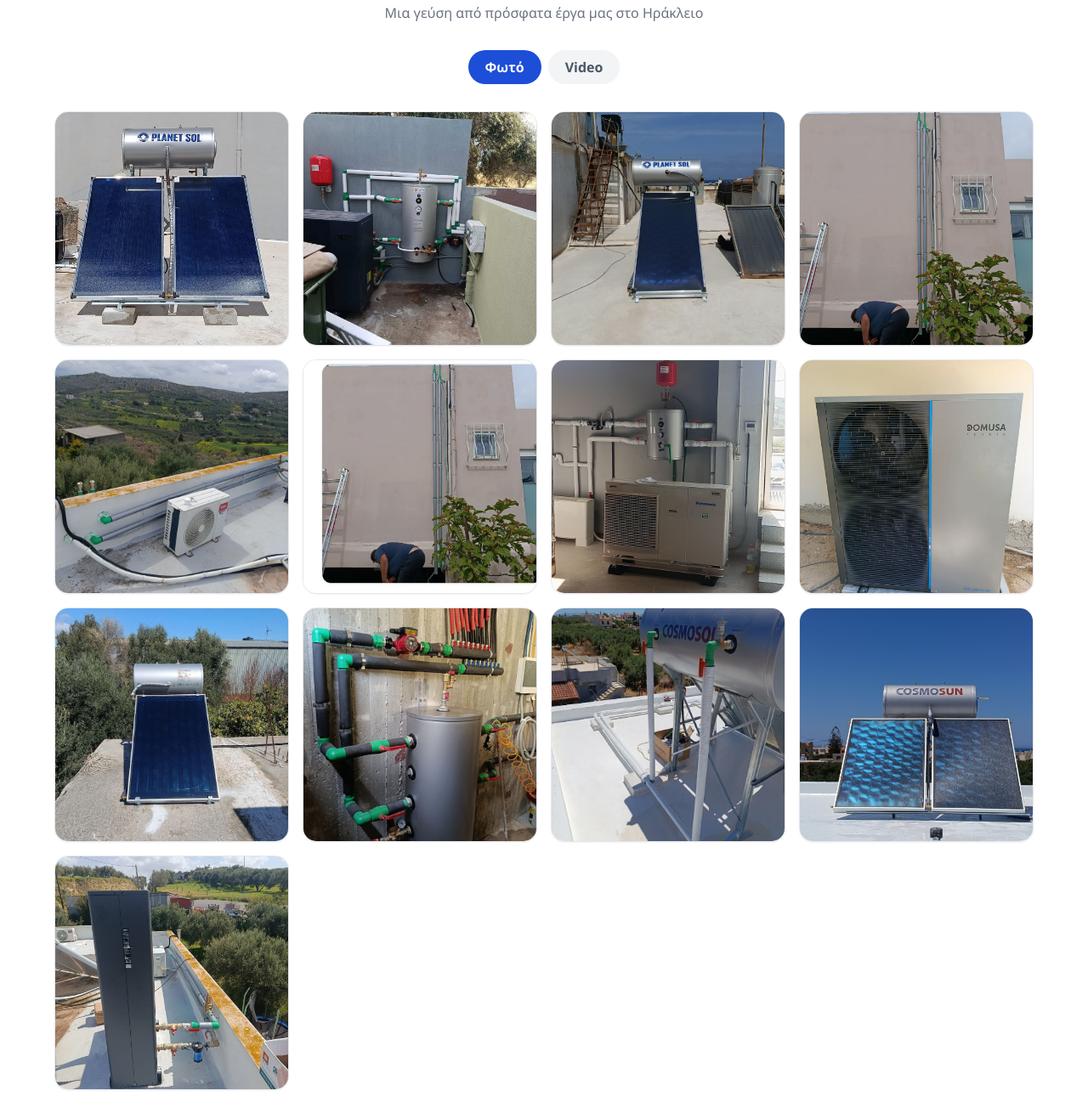
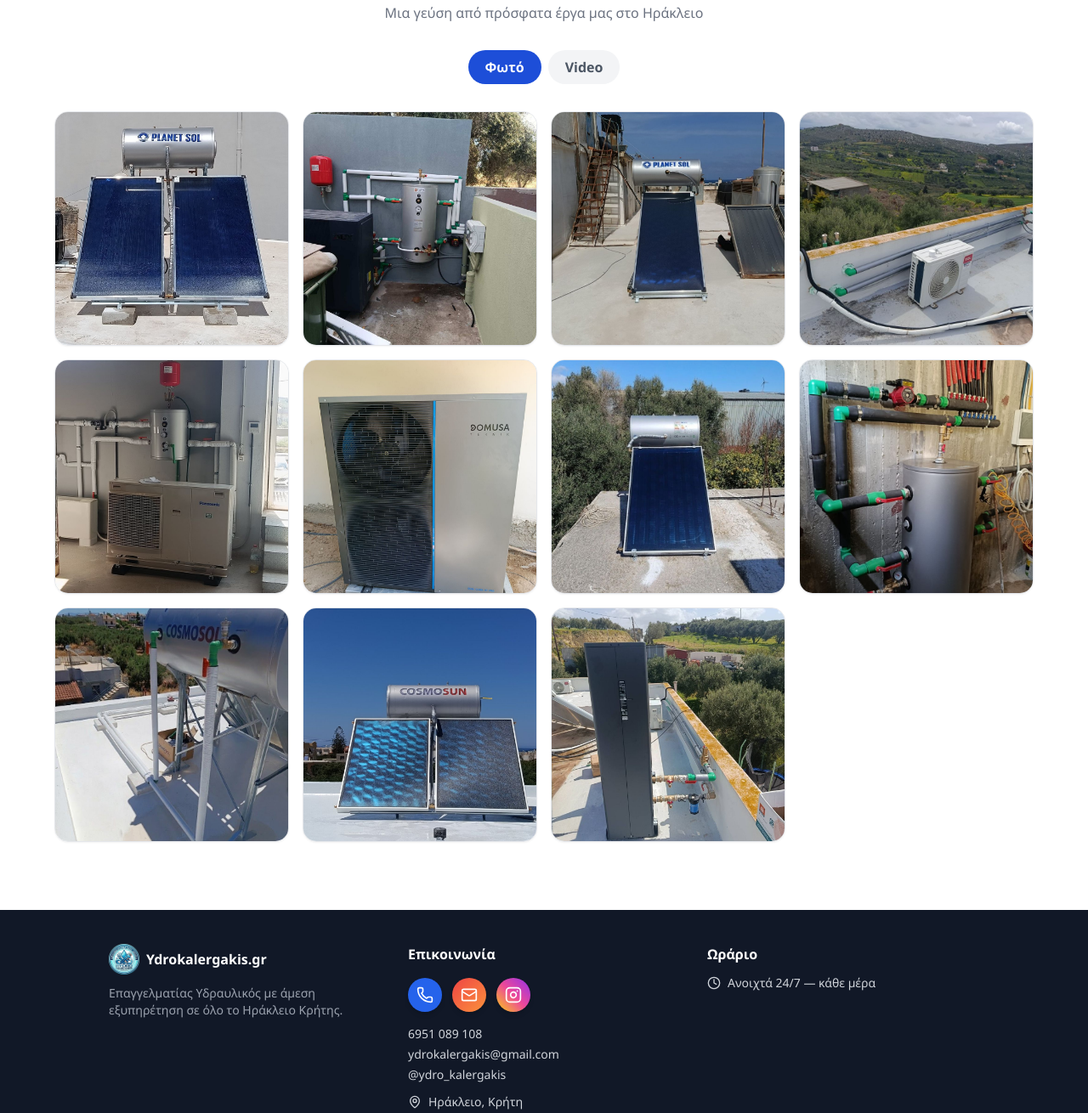
Before and after one commit to arisstei/kalergakis-ydravlikos, a plain HTML site: page index.html in a window 1280 px wide. Shown: the part 1377-2687 px from the top of the page at 85% size. Drawn offline with nearby package versions, Linux system fonts and the light colour scheme; no server answers.

Commit message:
Αφαίρεση διπλής/λάθος φωτογραφίας σωληνώσεων (gallery-ac-unit ήταν αλλοιωμένο) - 11 φωτογραφίες τώρα

```diff
--- a/index.html
+++ b/index.html
@@ -131,42 +131,34 @@
       </button>
 
       <button type="button" class="gallery-item group relative rounded-2xl overflow-hidden border border-gray-200 shadow-sm hover:shadow-lg transition aspect-square" data-index="3">
-        <img src="images/gallery-ac-unit.jpg" alt="Τοποθέτηση εξωτερικής μονάδας αντλίας θερμότητας" class="w-full h-full object-cover group-hover:scale-105 transition duration-300">
+        <img src="images/gallery-heatpump.jpg" alt="Εγκατάσταση μονάδας αντλίας θερμότητας" class="w-full h-full object-cover group-hover:scale-105 transition duration-300">
       </button>
 
       <button type="button" class="gallery-item group relative rounded-2xl overflow-hidden border border-gray-200 shadow-sm hover:shadow-lg transition aspect-square" data-index="4">
-        <img src="images/gallery-heatpump.jpg" alt="Εγκατάσταση μονάδας αντλίας θερμότητας" class="w-full h-full object-cover group-hover:scale-105 transition duration-300">
+        <img src="images/gallery-panasonic-indoor.jpg" alt="Εσωτερική εγκατάσταση αντλίας θερμότητας Panasonic" class="w-full h-full object-cover group-hover:scale-105 transition duration-300">
       </button>
 
       <button type="button" class="gallery-item group relative rounded-2xl overflow-hidden border border-gray-200 shadow-sm hover:shadow-lg transition aspect-square" data-index="5">
-        <img src="images/gallery-exterior-piping.jpg" alt="Εξωτερική εγκατάσταση σωληνώσεων σε πρόσοψη κτιρίου" class="w-full h-full object-cover group-hover:scale-105 transition duration-300">
+        <img src="images/gallery-domusa.jpg" alt="Τοποθέτηση αντλίας θερμότητας Domusa Teknik" class="w-full h-full object-cover group-hover:scale-105 transition duration-300">
       </button>
 
       <button type="button" class="gallery-item group relative rounded-2xl overflow-hidden border border-gray-200 shadow-sm hover:shadow-lg transition aspect-square" data-index="6">
-        <img src="images/gallery-panasonic-indoor.jpg" alt="Εσωτερική εγκατάσταση αντλίας θερμότητας Panasonic" class="w-full h-full object-cover group-hover:scale-105 transition duration-300">
+        <img src="images/gallery-cosmosun-turbine.jpg" alt="Ηλιακός θερμοσίφωνας σε ταράτσα με πράσινο περιβάλλον" class="w-full h-full object-cover group-hover:scale-105 transition duration-300">
       </button>
 
       <button type="button" class="gallery-item group relative rounded-2xl overflow-hidden border border-gray-200 shadow-sm hover:shadow-lg transition aspect-square" data-index="7">
-        <img src="images/gallery-domusa.jpg" alt="Τοποθέτηση αντλίας θερμότητας Domusa Teknik" class="w-full h-full object-cover group-hover:scale-105 transition duration-300">
+        <img src="images/gallery-cosmosol-detail.jpg" alt="Λεπτομέρεια σύνδεσης ηλιακού θερμοσίφωνα" class="w-full h-full object-cover group-hover:scale-105 transition duration-300">
       </button>
 
       <button type="button" class="gallery-item group relative rounded-2xl overflow-hidden border border-gray-200 shadow-sm hover:shadow-lg transition aspect-square" data-index="8">
-        <img src="images/gallery-cosmosun-turbine.jpg" alt="Ηλιακός θερμοσίφωνας σε ταράτσα με πράσινο περιβάλλον" class="w-full h-full object-cover group-hover:scale-105 transition duration-300">
+        <img src="images/gallery-cosmosol-seaview.jpg" alt="Ηλιακός θερμοσίφωνας σε ταράτσα με θέα" class="w-full h-full object-cover group-hover:scale-105 transition duration-300">
       </button>
 
       <button type="button" class="gallery-item group relative rounded-2xl overflow-hidden border border-gray-200 shadow-sm hover:shadow-lg transition aspect-square" data-index="9">
-        <img src="images/gallery-cosmosol-detail.jpg" alt="Λεπτομέρεια σύνδεσης ηλιακού θερμοσίφωνα" class="w-full h-full object-cover group-hover:scale-105 transition duration-300">
+        <img src="images/gallery-manifold-bulb.jpg" alt="Εσωτερική εγκατάσταση συλλέκτη θέρμανσης" class="w-full h-full object-cover group-hover:scale-105 transition duration-300">
       </button>
 
       <button type="button" class="gallery-item group relative rounded-2xl overflow-hidden border border-gray-200 shadow-sm hover:shadow-lg transition aspect-square" data-index="10">
-        <img src="images/gallery-cosmosol-seaview.jpg" alt="Ηλιακός θερμοσίφωνας σε ταράτσα με θέα" class="w-full h-full object-cover group-hover:scale-105 transition duration-300">
-      </button>
-
-      <button type="button" class="gallery-item group relative rounded-2xl overflow-hidden border border-gray-200 shadow-sm hover:shadow-lg transition aspect-square" data-index="11">
-        <img src="images/gallery-manifold-bulb.jpg" alt="Εσωτερική εγκατάσταση συλλέκτη θέρμανσης" class="w-full h-full object-cover group-hover:scale-105 transition duration-300">
-      </button>
-
-      <button type="button" class="gallery-item group relative rounded-2xl overflow-hidden border border-gray-200 shadow-sm hover:shadow-lg transition aspect-square" data-index="12">
         <img src="images/gallery-domusa-landscape.jpg" alt="Τοποθέτηση αντλίας θερμότητας με θέα στην ύπαιθρο" class="w-full h-full object-cover group-hover:scale-105 transition duration-300">
       </button>
 
@@ -325,9 +317,7 @@
     { type: 'image', src: 'images/gallery-solar-1.jpg', alt: 'Εγκατάσταση ηλιακού θερμοσίφωνα στο Ηράκλειο' },
     { type: 'image', src: 'images/gallery-thermosifon-tank.jpg', alt: 'Υδραυλική σύνδεση δοχείου θέρμανσης νερού' },
     { type: 'image', src: 'images/gallery-manifold.jpg', alt: 'Ολοκληρωμένη εγκατάσταση ηλιακού θερμοσίφωνα με θέα στη θάλασσα' },
-    { type: 'image', src: 'images/gallery-ac-unit.jpg', alt: 'Τοποθέτηση εξωτερικής μονάδας αντλίας θερμότητας' },
     { type: 'image', src: 'images/gallery-heatpump.jpg', alt: 'Εγκατάσταση μονάδας αντλίας θερμότητας' },
-    { type: 'image', src: 'images/gallery-exterior-piping.jpg', alt: 'Εξωτερική εγκατάσταση σωληνώσεων σε πρόσοψη κτιρίου' },
     { type: 'image', src: 'images/gallery-panasonic-indoor.jpg', alt: 'Εσωτερική εγκατάσταση αντλίας θερμότητας Panasonic' },
     { type: 'image', src: 'images/gallery-domusa.jpg', alt: 'Τοποθέτηση αντλίας θερμότητας Domusa Teknik' },
     { type: 'image', src: 'images/gallery-cosmosun-turbine.jpg', alt: 'Ηλιακός θερμοσίφωνας σε ταράτσα με πράσινο περιβάλλον' },
```
